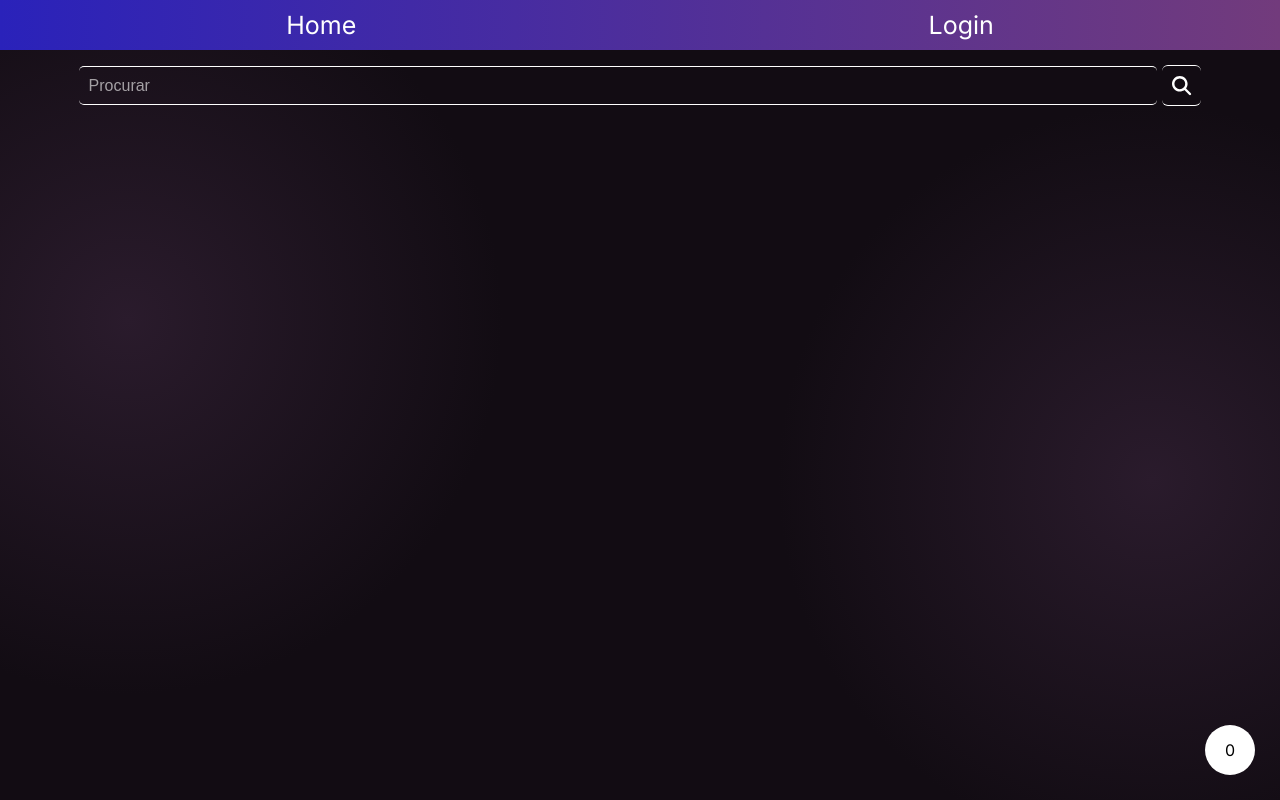
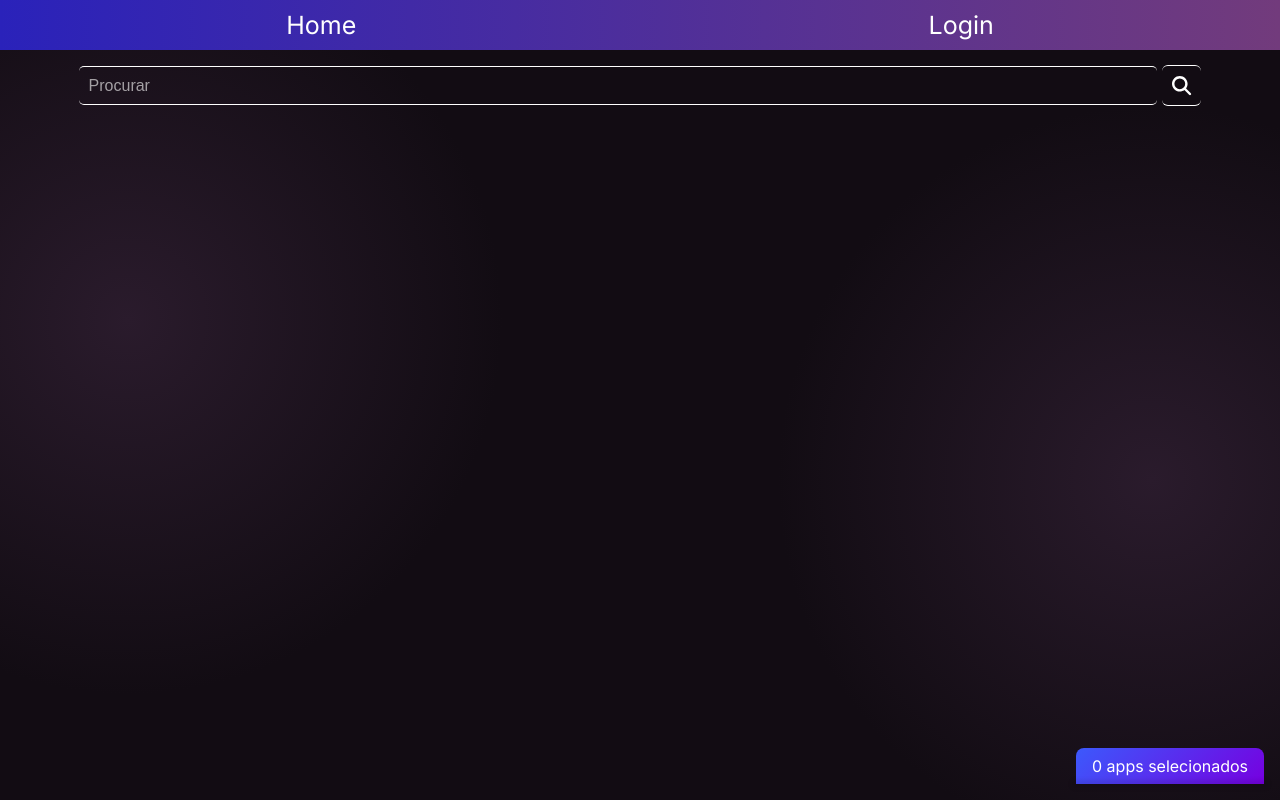
Before and after one commit to GabrielSilveira2026/Pc_Build_UP, a Next.js app: page / in a window 1280 px wide. Built offline with nearby package versions, Linux system fonts and the light colour scheme.

Commit message:
Subsitituido estado dos apps de circle e check-circle para selected e unselected, alteração v2 da exibição da lista de apps selecionados

```diff
--- a/src/componentes/BoxPesquisa/BoxPesquisa.tsx
+++ b/src/componentes/BoxPesquisa/BoxPesquisa.tsx
@@ -26,7 +26,7 @@ interface Response {
 export const BoxPesquisa = () => {
     const appList = useAppListContext()
     const [app, setApp] = useState<string>("")
-    const [listaApps, setListaApps] = useState<AppProps[]>([])
+    const [listAppResults, setListAppResults] = useState<AppProps[]>([])
     const [loading, setLoading] = useState<boolean>(false)
     const [viewAppList, setViewAppList] = useState<boolean>(false)
 
@@ -50,7 +50,7 @@ export const BoxPesquisa = () => {
             for (var i = 0; i < response.count; i++) {
                 let app: AppProps = response?.items[i]
                 let jogoEstaSelecionado = appList.appList.find((appList: AppProps) => appList.id_jogo_steam === app.id_jogo_steam)
-                app.estado = jogoEstaSelecionado ? 'check-circle' : 'circle'
+                app.estado = jogoEstaSelecionado ? 'selected' : 'unselected'
                 listaAuxiliar.push(app)
             }
             offset += 10000
@@ -59,7 +59,7 @@ export const BoxPesquisa = () => {
 
         setLoading(false)
         if (listaAuxiliar.length !== 0) {
-            setListaApps(listaAuxiliar)
+            setListAppResults(listaAuxiliar)
         } else {
             // setListaJogos(listaInicial)
             alert("Nenhum jogo encontrado")
@@ -85,20 +85,20 @@ export const BoxPesquisa = () => {
             {loading && <>Carregando</>}
             <div className={styles.ResultArea}>
                 {
-                    listaApps.map((app) => {
+                    listAppResults.map((app) => {
                         return (
                             <CardApp key={app.id} app={app} />
                         )
                     })
                 }
             </div>
-            <div
+            {/* <div
                 className={styles.appListIcon}
                 id="cart-icon"
             >
                 <div
                     onClick={() => {setViewAppList(!viewAppList)}}>
-                    {viewAppList ? "X" : appList.appList.length || 0}
+                    {viewAppList ? "↓" : appList.appList.length || "↑"}
                 </div>
                 <ul className={`${styles.appListList} ${viewAppList ? styles['viewList']:""}`}>
                     {appList.appList.map((app: AppProps) => {
@@ -108,6 +108,38 @@ export const BoxPesquisa = () => {
                     })
                     }
                 </ul>
+            </div> */}
+            <div className={`${styles.containerListList} ${styles.containerList}`}>
+
+                <div className={`${styles.containerListHeader} `}
+                    onClick={() => {appList.appList.length > 0 && setViewAppList(!viewAppList) }}
+                >
+                    <span>{viewAppList && (appList.appList.length === 0 )? "Lista de aplicativos": appList.appList.length + " apps selecionados"}</span>
+                    {viewAppList && appList.appList.length > 0 && <button>Limpar lista</button>}
+                </div>
+
+                <div
+                    className={`${styles.containerListBody}`}
+                    style={{height: viewAppList ? "auto": 0}}
+                >
+                    <ul className={`${styles.appListList} `}>
+                        {appList.appList.map((app: AppProps) => {
+                            return (
+                                // <CardApp key={app.id} app={app} />
+                                <div style={{display: "flex",  justifyContent:"space-between"}}>
+                                    <li key={app.id}>{app.nome}</li>
+                                    <button onClick={()=>{
+                                        app.estado = "unselected"
+                                        appList.removeToAppList(app.id_jogo_steam);
+                                    }}>X</button>
+                                </div>
+                            )
+                        })
+                        }
+                    </ul>
+                    {viewAppList && appList.appList.length > 0 && <button>Montar PC</button>}
+                </div>
+
             </div>
 
         </div>
--- a/src/componentes/BoxPesquisa/boxPesquisa.module.css
+++ b/src/componentes/BoxPesquisa/boxPesquisa.module.css
@@ -39,7 +39,7 @@
     grid-template-columns: repeat(auto-fill, minmax(240px, 1fr));
 }
 
-.appListIcon {
+/* .appListIcon {
     cursor: pointer;
     background-color: white;
     color: black;
@@ -57,13 +57,13 @@
 
 
 .appListList{
-    font-size: 12px;
+    font-size: 80%;
     list-style: none;
     visibility: hidden;
     background-color: white;
     color: white;
     width: 200px;
-    height: fit-content;
+    height: 70%;
     padding: 10px;
     display: flex;
     flex-direction: column;
@@ -78,7 +78,57 @@
 .viewList{
     visibility: visible;
 }
+*/
+.containerList{
+    transition: transform .2s cubic-bezier(.55,.06,.68,.19);
+}
 
+.containerListList{
+    bottom: 1em;
+    position: fixed;
+    right: 0;
+    transform: translateX(-1em);
+    z-index: 100;
+}
+
+.containerListList .containerListHeader{
+    align-items: center;
+    background: linear-gradient(134deg,#3c59fc,#7600e0);
+    border-radius: 8px 8px 0  0;
+    color: #fff;
+    cursor: pointer;
+    display: flex;
+    padding: .5em 1em;
+}
+
+.containerListList .containerListBody{
+    color: black;
+    background-color: #fff;
+    border-radius: 0 0 8px 8px;
+    box-shadow: 0 0 4px 4px rgba(0,0,0,.1);
+    height: 0;
+    overflow: hidden;
+    transition: height .3s;
+}
+.containerListList .containerListBody ul {
+    box-shadow: inset 0 0 4px 1px rgba(0,0,0,.1);
+    list-style: none;
+    margin: 0;
+    max-height: 188px;
+    overflow-y: auto;
+    padding: 0;
+}
+
+.containerListList .containerListBody li {
+    align-items: center;
+    animation-duration: .25s;
+    animation-name: ComparisonList__appear___13qCw;
+    border-bottom: 1px solid #dfdfdf;
+    display: flex;
+    margin: 0 1em;
+    padding: .5em 30px .5em 0;
+    position: relative;
+}
 @media (max-width: 600px) {
 
     .ResultArea {
--- a/src/componentes/CardApp/CardApp.tsx
+++ b/src/componentes/CardApp/CardApp.tsx
@@ -13,9 +13,9 @@ export const CardApp = ({ app }: CardProps) => {
     const appList = useAppListContext()
 
     const mudaEstado = () => {
-        if (app.estado === "circle") {
+        if (app.estado === "unselected") {
             if (appList.appList.length < 5) {
-                app.estado = "check-circle"
+                app.estado = "selected"
                 appList.addToAppList(app)
 
             }
@@ -24,7 +24,7 @@ export const CardApp = ({ app }: CardProps) => {
             }
         }
         else {
-            app.estado = "circle"
+            app.estado = "unselected"
             appList.removeToAppList(app.id_jogo_steam)
         }
     }
@@ -47,11 +47,11 @@ export const CardApp = ({ app }: CardProps) => {
                     className={styles.btnSelect}
                     onClick={() => mudaEstado()}
                 >
-                    {app.estado === "check-circle" ? "Remover" : "Adicionar"}
+                    {app.estado === "selected" ? "Remover" : "Adicionar"}
                 </button>
 
             </div>
-            {/* <Button style={styles.btnSelect} onClick={() => mudaEstado()} text={app.estado === "check-circle"? "x" : "+"}/> */}
+            {/* <Button style={styles.btnSelect} onClick={() => mudaEstado()} text={app.estado === "selected"? "x" : "+"}/> */}
         </div>
     )
 }
--- a/src/context/AppList.tsx
+++ b/src/context/AppList.tsx
@@ -16,7 +16,7 @@ export const AppProvider = ({ children }: { children: React.ReactNode }) => {
 
     const removeToAppList = (id_app: number) => {
         let newAppList = appList.filter(app => app.id_jogo_steam !== id_app)
-        setAppList([])
+        // setAppList([])
         setAppList(newAppList)
     }
     return (
```
